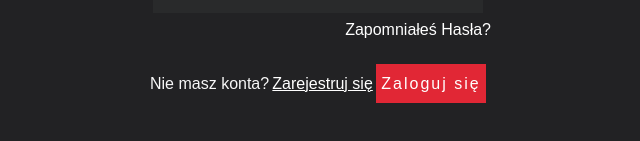
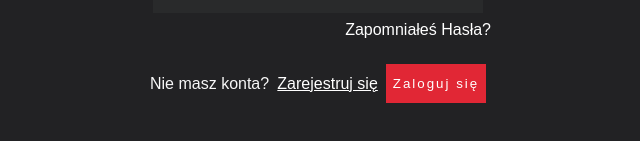
Before and after one commit to MegaK-group-1/head-hunter-frontend, a React (Create React App) app: page / in a window 1280 px wide. Shown: the part 441-582 px from the top of the page, without its empty margins (322-962 px from the left). Built offline with nearby package versions, Linux system fonts and the light colour scheme.

Commit message:
* Button component right now implemented enum ButtonSize to easier managing width value.

```diff
--- a/src/components/Atoms/Button.tsx
+++ b/src/components/Atoms/Button.tsx
@@ -3,15 +3,20 @@ import styled from 'styled-components'
 
 interface Props {
     children: string
-    long?: boolean
     onClick?: MouseEventHandler;
+    size: ButtonSize
 
 }
 
+export enum ButtonSize{
+    small= '100px',
+    medium = '140px',
+    big = '200px',
+}
+
 const StyledButton = styled.button<Props>`
-  width: ${({long}) => (long ? '220px' : '110px')};
+  width: ${({size})=> size};
   height: 39px;
-  font-size: 1rem;
   letter-spacing: 2px;
   background-color: #e12735;
   color: white;
@@ -28,10 +33,10 @@ const StyledButton = styled.button<Props>`
 
 export const Button = (props: Props) => {
 
-    const {long, children, onClick} = props
+    const {children, onClick, size} = props
 
     return (
-        <StyledButton onClick={onClick} long={long}>
+        <StyledButton onClick={onClick} size={size}>
             {children}
         </StyledButton>
     )
--- a/src/components/Molecules/LoginForm/LoginForm.tsx
+++ b/src/components/Molecules/LoginForm/LoginForm.tsx
@@ -1,9 +1,9 @@
-import React, { FormEvent } from 'react'
+import React, {FormEvent} from 'react'
 import styled from 'styled-components'
-import { Input } from '../../Atoms/Input'
-import { StyledLink } from '../../Atoms/Link'
-import { Button } from '../../Atoms/Button'
-import { Paragraph } from '../../Atoms/Paragraph'
+import {Input} from '../../Atoms/Input'
+import {StyledLink} from '../../Atoms/Link'
+import {Button, ButtonSize} from '../../Atoms/Button'
+import {Paragraph} from '../../Atoms/Paragraph'
 
 const StyledForm = styled.form`
   display: flex;
@@ -44,7 +44,7 @@ export const LoginForm = () => {
           Zarejestruj się
         </StyledLink>
 
-        <Button>Zaloguj się</Button>
+        <Button size={ButtonSize.small}>Zaloguj się</Button>
       </PositionWrapper>
     </StyledForm>
   )
```
